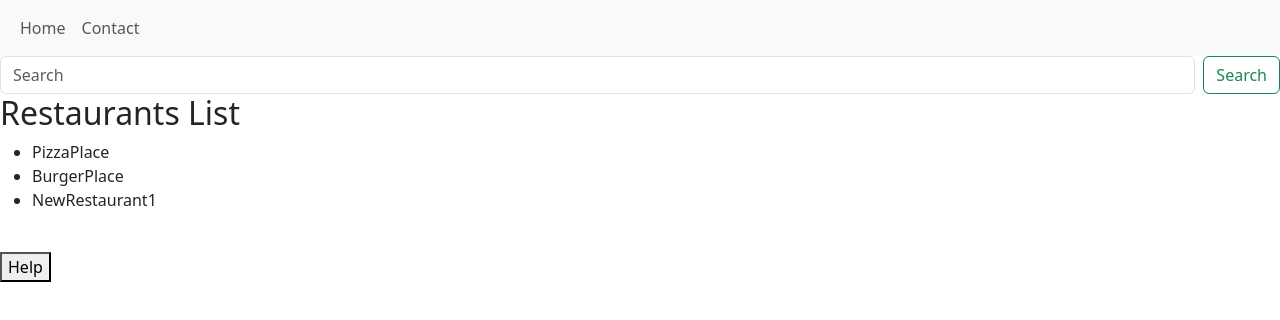
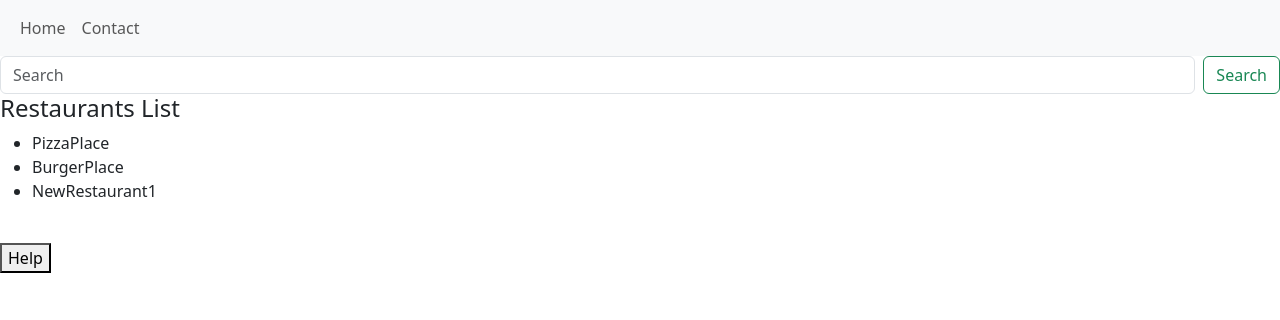
Before and after one commit to NukriSh/DineZone, an Angular app: page /customer in a window 1280 px wide. Shown: the top 320 px of the page. Built offline with nearby package versions, Linux system fonts and the light colour scheme; data requests are answered from the project's data file.

Commit message:
customer view encapsulation

```diff
--- a/src/app/app.component.html
+++ b/src/app/app.component.html
@@ -11,9 +11,7 @@
             </li>
         </ul>
         </div>
-
         <ng-container *ngIf="authService.isLoggedIn()">
-            <div>Current user {{'test'}}</div>
             <div>
                 <button (click)="authService.logOut()" class="btn btn-secondary">Log Out</button>
             </div>
--- a/src/app/cutomer-view/cutomer-view.component.html
+++ b/src/app/cutomer-view/cutomer-view.component.html
@@ -5,6 +5,12 @@
     </form>
 </div>
 <div>
-    <h2>Restaurants List</h2>
-    <app-list-restaurants />
+    <h4>Restaurants List</h4>
+    <div>
+        <ul>
+          <li *ngFor="let restaurant of restaurants">
+            {{ restaurant.name }}
+          </li>
+        </ul>
+    </div>
 </div>
--- a/src/app/cutomer-view/cutomer-view.component.ts
+++ b/src/app/cutomer-view/cutomer-view.component.ts
@@ -1,13 +1,34 @@
 import { Component } from '@angular/core';
-import { ListRestaurantsComponent } from "../list-restaurants/list-restaurants.component";
+import { DataService } from '../services/data.service';
+import { Restaurants } from '../interfaces/restaurants';
+import { NgFor } from '@angular/common';
 
 @Component({
   selector: 'app-cutomer-view',
   standalone: true,
-  imports: [ListRestaurantsComponent],
+  imports: [ NgFor],
   templateUrl: './cutomer-view.component.html',
   styleUrl: './cutomer-view.component.scss'
 })
 export class CutomerViewComponent {
 
+  constructor(private dataService: DataService) {}
+
+  restaurants: Restaurants[] = [];
+  errorMessage: string = '';
+
+  ngOnInit() {
+
+    this.dataService.getRestaurantList().subscribe({
+      next: (restaurants) => {
+        console.log(restaurants);
+        this.restaurants = restaurants;
+      },
+      error: (error) => {
+        this.errorMessage = error;
+      }
+    });
+
+  }
+
 }
```
